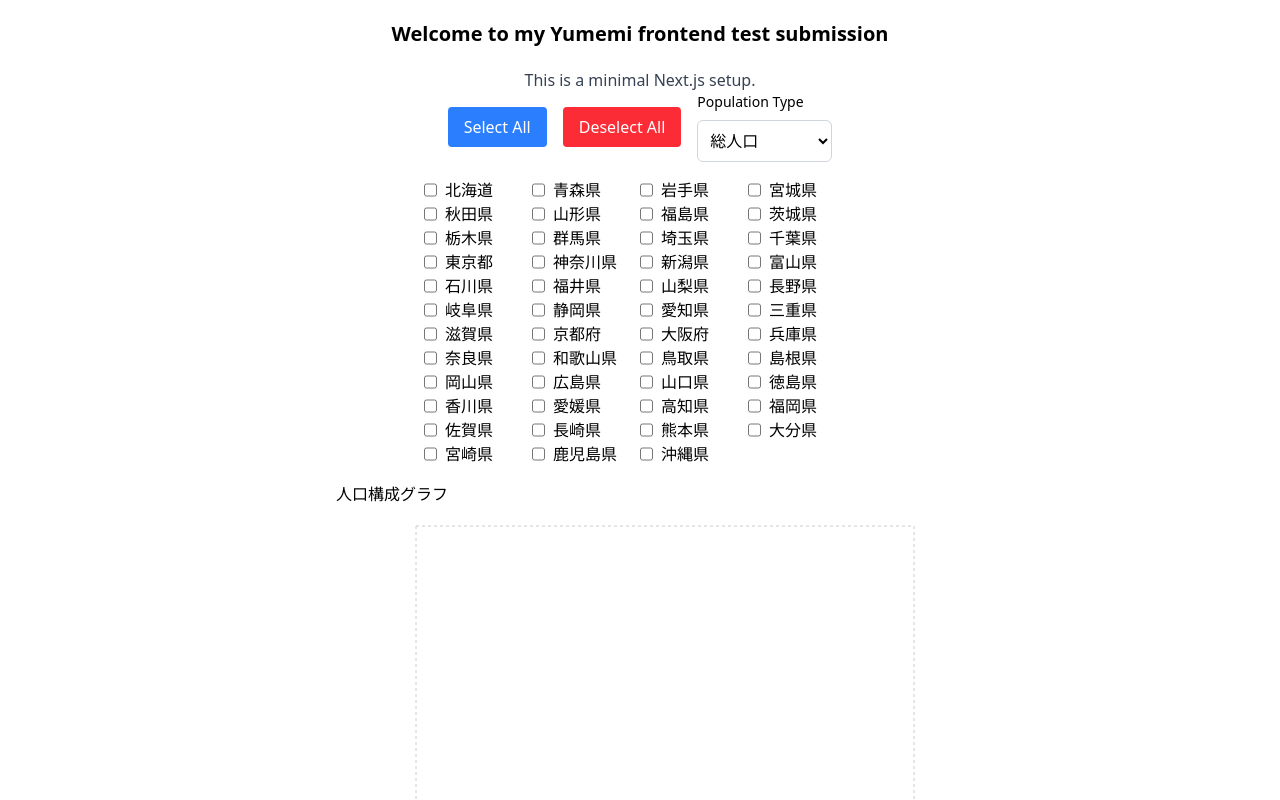
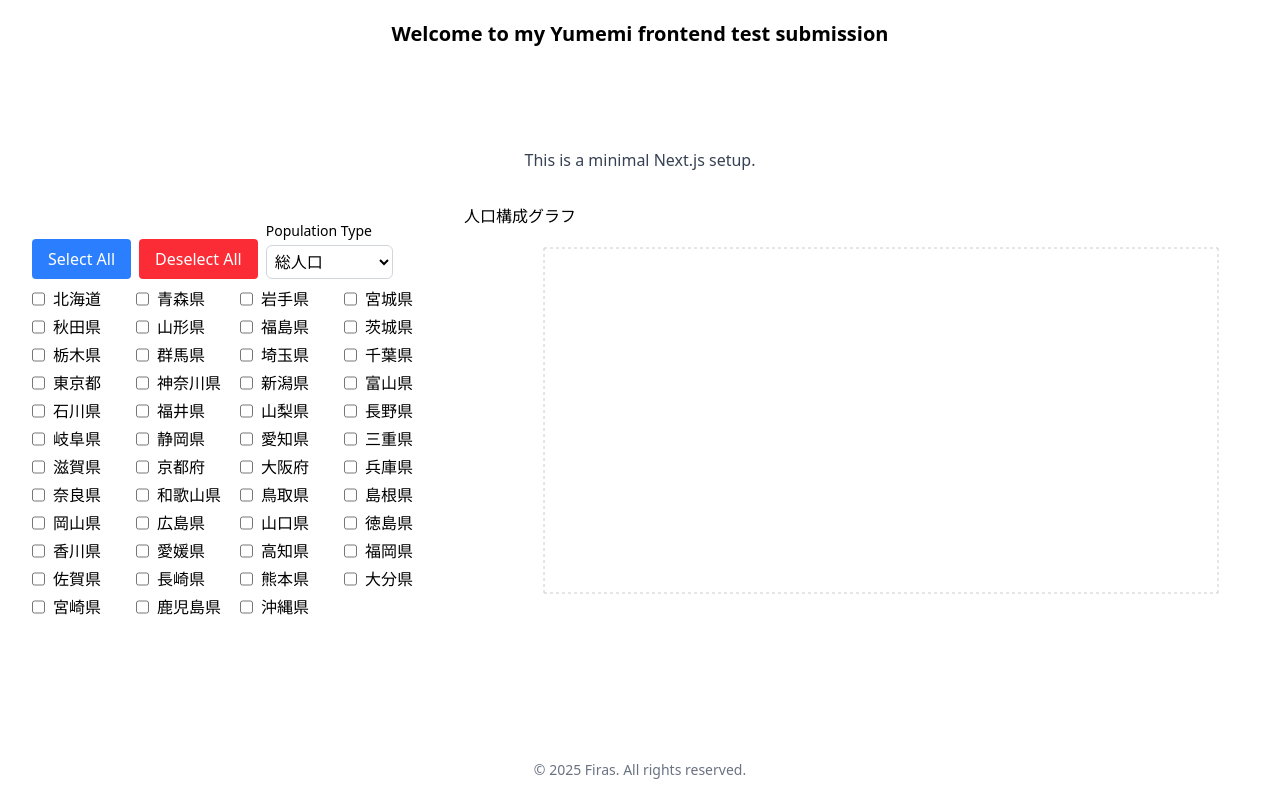
Before and after one commit to FirasAguel/yumemi-frontend, a Next.js app: page / in a window 1280 px wide. Shown: the top 800 px of the page. Built offline with nearby package versions, Linux system fonts and the light colour scheme.

Commit message:
feat: change layout to row

```diff
--- a/src/components/ChartController.tsx
+++ b/src/components/ChartController.tsx
@@ -19,7 +19,8 @@ export default function ChartController({
     setSelectedPopulationType(event.target.value);
   };
   return (
-    <div className="flex flex-1 flex-col items-center justify-center w-full">
+    <div className="flex flex-wrap lg:flex-nowrap items-center justify-center w-full p-4 space-y-4 lg:space-y-0">
+      <div className="w-full lg:w-1/3 lg:max-w-md flex-shrink-0 ml-4">
         <PrefectureSelector
           prefectures={prefectures}
           selectedPrefectures={selectedPrefectures}
@@ -27,7 +28,8 @@ export default function ChartController({
           selectedPopulationType={selectedPopulationType}
           onPopulationTypeChange={handlePopulationTypeChange}
         />
-      <div className="w-1/2 max-w-4xl h-auto p-4">
+      </div>
+      <div className="flex-1 w-1/2 h-auto p-4">
         <h2>人口構成グラフ</h2>
         <PopulationChart
           selectedPrefectures={selectedPrefectures}
--- a/src/components/PrefectureSelector.tsx
+++ b/src/components/PrefectureSelector.tsx
@@ -72,28 +72,28 @@ export default function PrefectureSelector({
   ];
 
   return (
-    <div className="flex flex-col items-center">
-      <div className="flex space-x-4 mb-4">
+    <div className="flex flex-col items-start  w-fit">
+      <div className="flex flex-wrap gap-2">
         <button
           onClick={selectAll}
-          className="px-4 py-2 h-min my-auto bg-blue-500 text-white rounded"
+          className="px-4 py-2 mb-2 my-auto h-min bg-blue-500 text-white rounded"
         >
           Select All
         </button>
         <button
           onClick={deselectAll}
-          className="px-4 py-2 h-min my-auto bg-red-500 text-white rounded"
+          className="px-4 py-2 mb-2 my-auto h-min  bg-red-500 text-white rounded"
         >
           Deselect All
         </button>
-        <div>
-          <label className="block mb-2 text-sm font-medium">
+        <div className="py-2">
+          <label className="block mb-1 text-sm font-medium">
             Population Type
           </label>
           <select
             value={selectedPopulationType}
             onChange={onPopulationTypeChange}
-            className="w-full p-2 border border-gray-300 rounded-md"
+            className="w-full p-1 border border-gray-300 rounded-md"
           >
             {populationTypes.map((type) => (
               <option key={type.value} value={type.value}>
@@ -103,7 +103,7 @@ export default function PrefectureSelector({
           </select>
         </div>
       </div>
-      <div className="flex flex-wrap w-108 space-x-2">
+      <div className="flex flex-wrap max-w-104 gap-1">
         {prefectures.map((prefecture) => (
           <div key={prefecture.prefCode} className="flex space-x-2 w-25">
             <input
```
Lines whose indentation alone changed are shown as unchanged.
